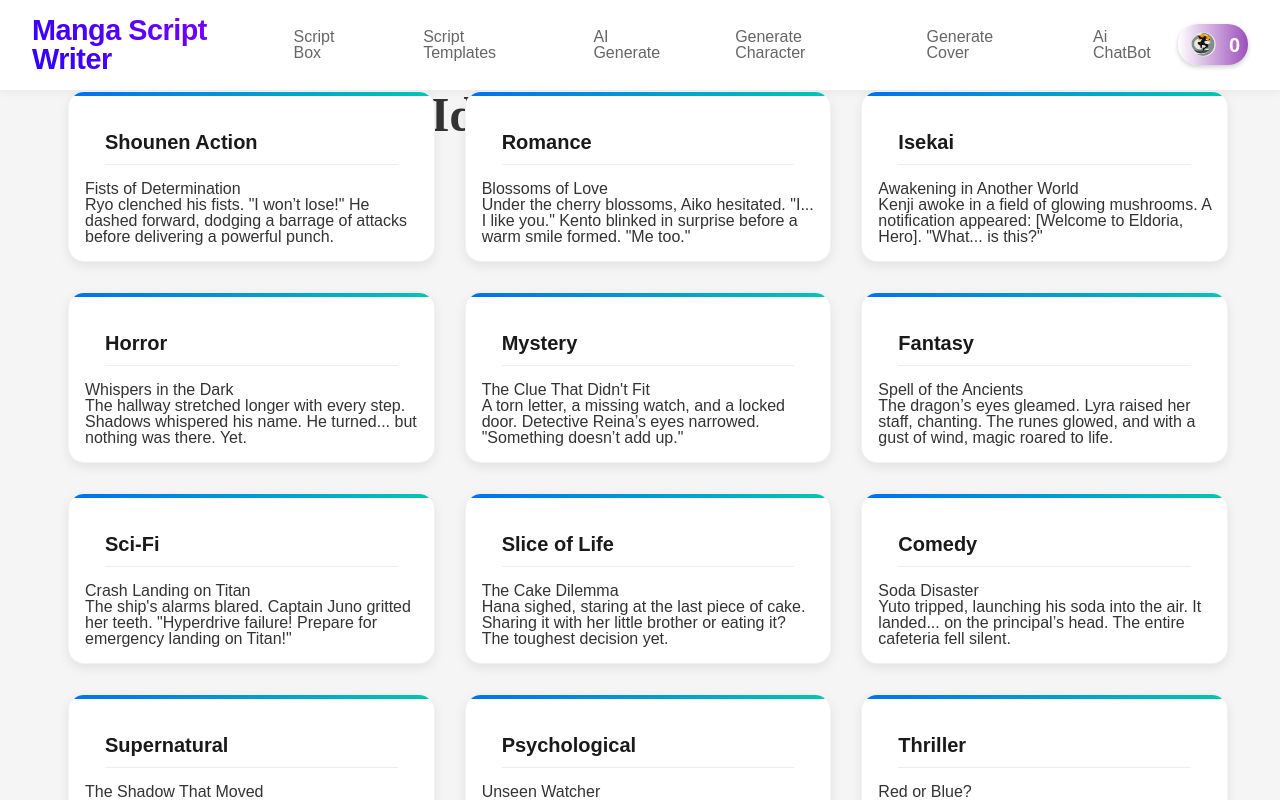
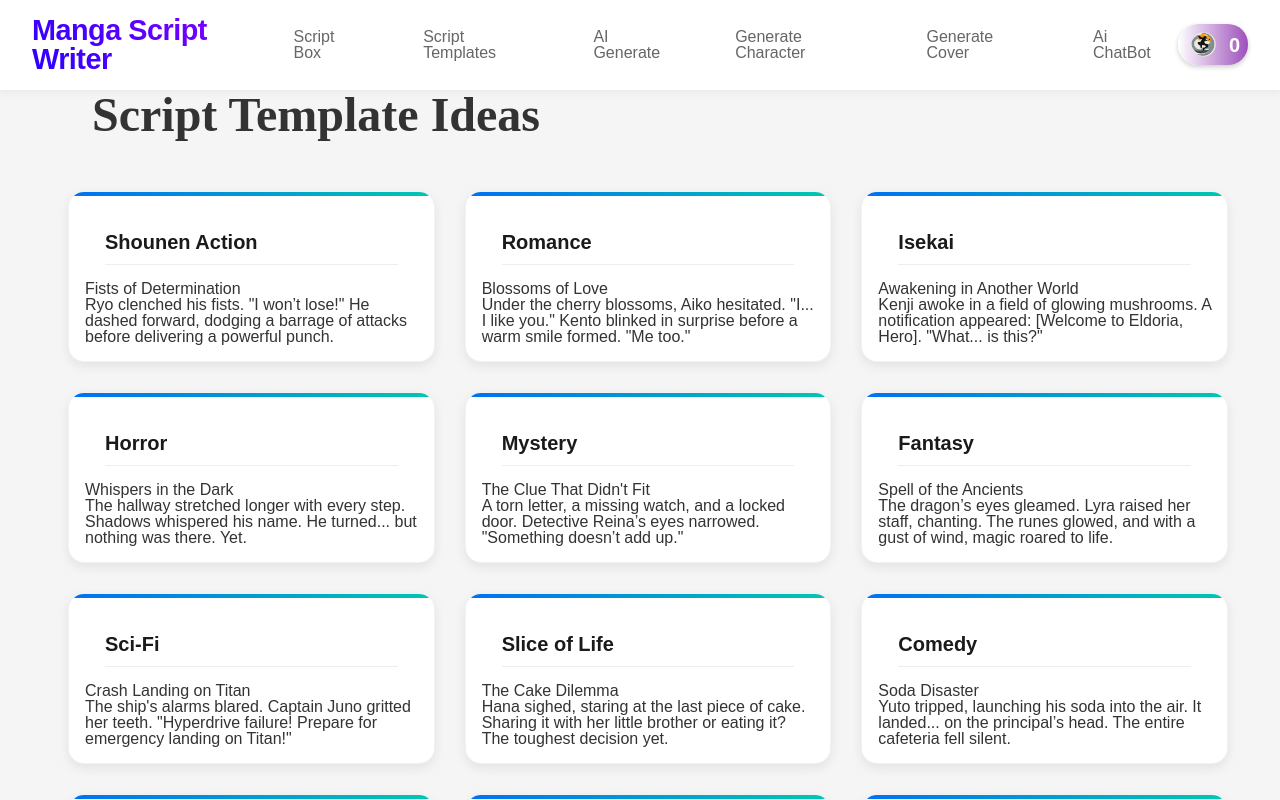
Before and after one commit to ChefEase/Mangafy.Ai, a Next.js app: page /script-writing/templates in a window 1280 px wide. Shown: the top 800 px of the page. Built offline with nearby package versions, Linux system fonts and the light colour scheme.

Commit message:
Initial commit

```diff
--- a/src/app/script-writing/templates/ScriptTemplates.css
+++ b/src/app/script-writing/templates/ScriptTemplates.css
@@ -25,7 +25,7 @@
     gap: 30px;
     padding: 0 20px;
     max-width: 1200px;
-    margin: 100 auto;
+    margin: 100px auto;
     margin-left: -600px;
 }
 
```
